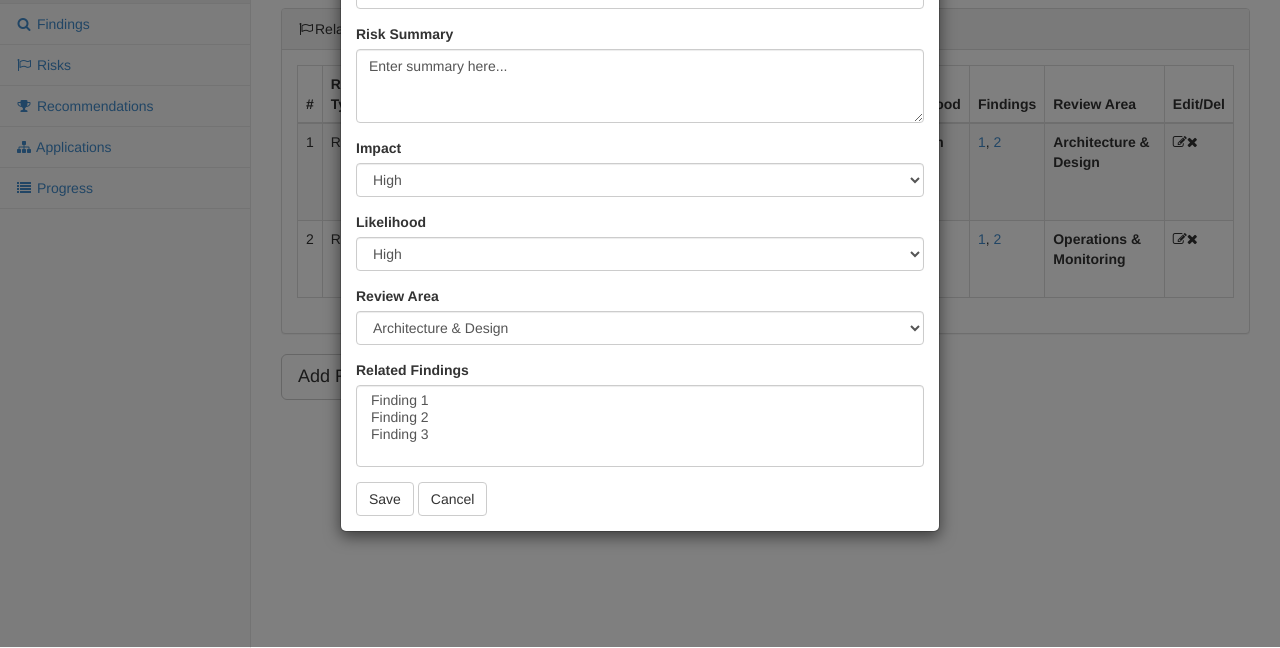
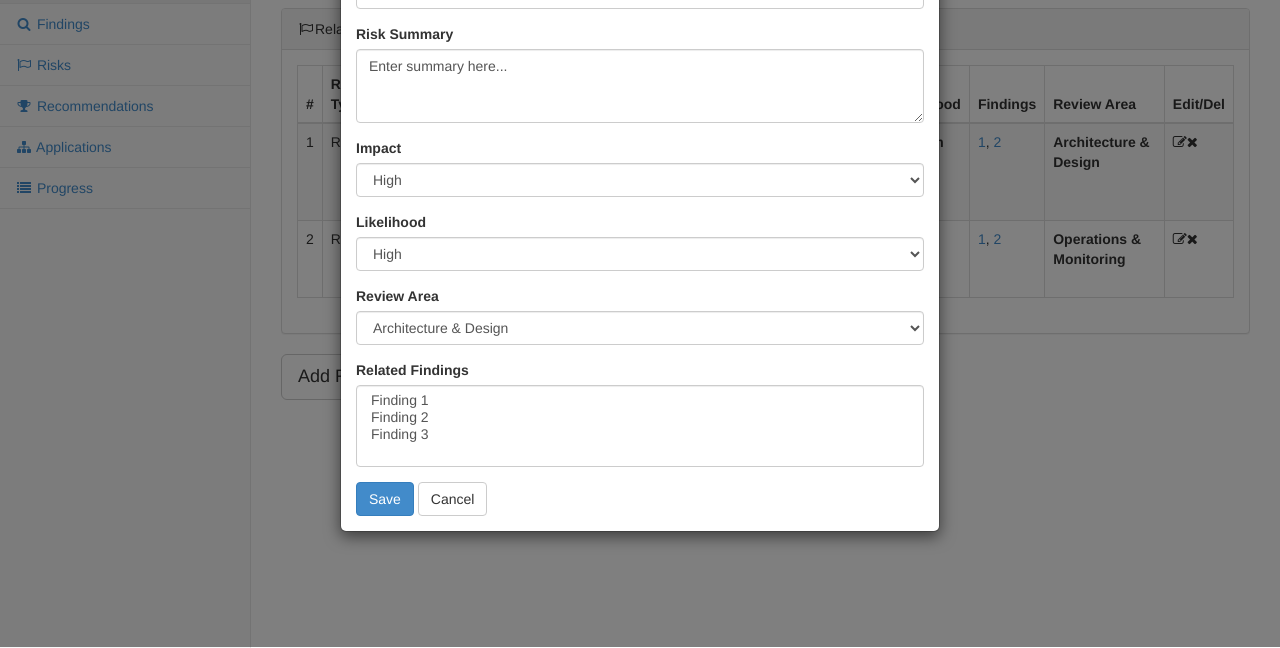
Before and after one commit to mgvanstone/AAATool, a plain HTML site: page AAATool/WebContent/Risks.html in a window 1280 px wide. Both pictures are taken after a click on the button "Add Risk". Shown: the part 153-801 px from the top of the page. Drawn offline with nearby package versions, Linux system fonts and the light colour scheme; files that its build step writes are made by us from their sources.

```diff
--- a/AAATool/WebContent/Risks.html
+++ b/AAATool/WebContent/Risks.html
@@ -434,7 +434,7 @@
 								<option value="f3">Finding 3</option>
 							</select>
 						</div>
-						<button type="submit" class="btn btn-default">Save</button>
+						<button type="submit" class="btn btn-primary">Save</button>
 						<button type="submit" class="btn btn-default">Cancel</button>
 					</form>
 				</div>
```
